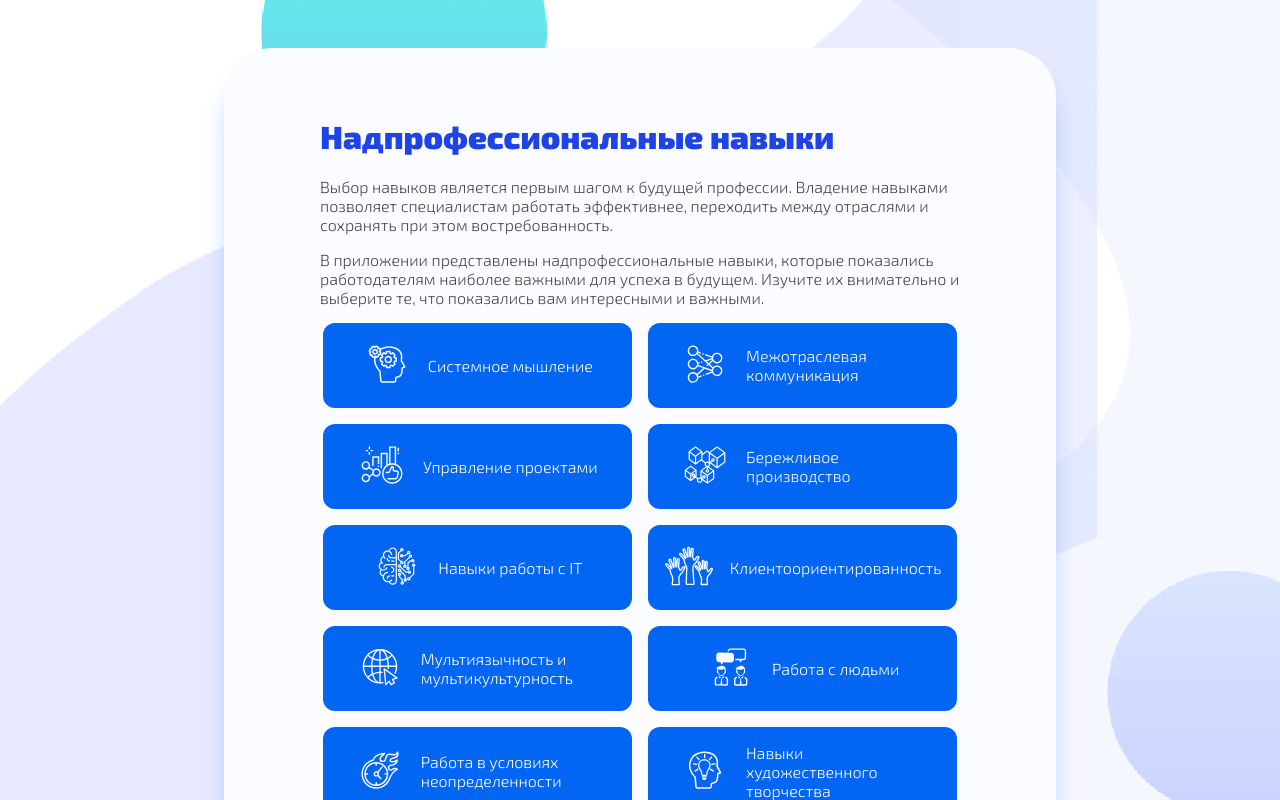
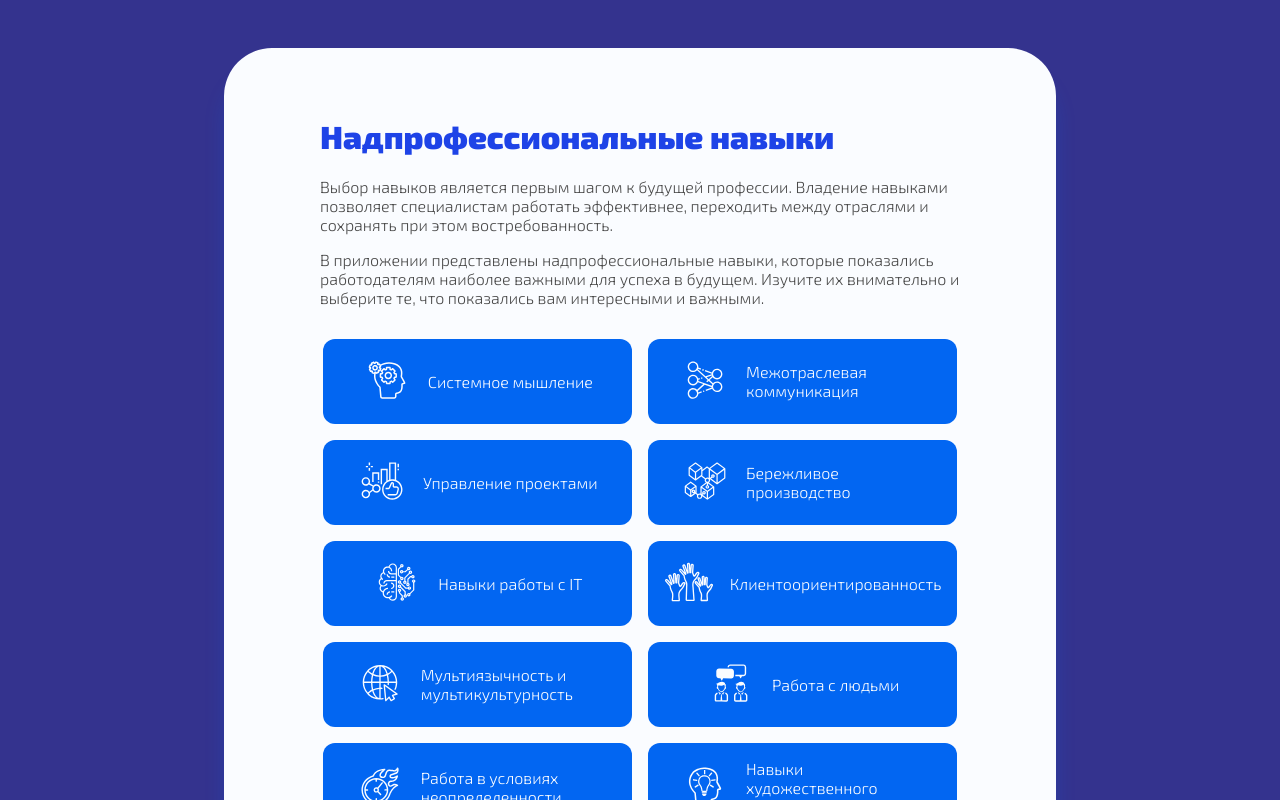
Before and after one commit to gizomo/diplomacy, a Vue app: page / in a window 1280 px wide. Both pictures are taken after a click on the button "Начать". Shown: the top 800 px of the page. Built offline with nearby package versions, Linux system fonts and the light colour scheme.

Commit message:
Model and CheckBox refactored

```diff
--- a/src/App.vue
+++ b/src/App.vue
@@ -1,10 +1,10 @@
 <template>
-  <div class="wave-wrapp">
+  <!-- <div class="wave-wrapp">
     <div class="circles"></div>
     <div class="circles"></div>
-    <div class="wave"></div>
-    <div class="wave"></div>
-  </div>
+    <div class="waves"></div>
+    <div class="waves"></div>
+  </div> -->
   <prof-orient />
   <diplomacy-game v-if="false" />
 </template>
@@ -28,8 +28,7 @@ body {
   margin: 0;
   font-family: "Exo 2", sans-serif;
   color: #4a4a4a;
-  /* background: content-box url("./assets/bg.svg");
-  background-size: 100% auto; */
+  background-color: #34338e;
 }
 h1,
 h2,
@@ -67,7 +66,6 @@ button {
 button:hover {
   transition: all 0.3s ease-in-out;
   opacity: 0.7;
-  transform: translate3d(0, 0, 0);
   box-shadow: 0.1rem 0.1rem 0.2rem 0.1rem rgb(2, 100, 242, 0.2);
 }
 .wave-wrapp {
@@ -77,38 +75,41 @@ button:hover {
   z-index: -1;
   overflow: hidden;
 }
+.circles,
+.waves {
+  position: absolute;
+  width: 100%;
+  height: 8000px;
+}
 .circles {
   background: url("./assets/circles.svg") repeat-y;
-  position: absolute;
-  top: 0;
-  width: 100%;
-  height: 800vh;
+  background-size: 100%;
 }
 .circles:nth-of-type(1) {
-  animation: wave 20s cubic-bezier(0.56, 0.65, 0.43, 0.33) -0.25s infinite;
+  top: 0;
+  left: -100px;
+  animation: wave 30s cubic-bezier(0.56, 0.65, 0.43, 0.33) infinite;
   opacity: 0.4;
 }
 .circles:nth-of-type(2) {
   top: -2000px;
-  animation: wave 50s cubic-bezier(0.56, 0.65, 0.43, 0.33) -0.25s infinite;
+  animation: wave 50s cubic-bezier(0.56, 0.65, 0.43, 0.33) infinite;
   opacity: 0.6;
 }
-.wave {
+.waves {
   background: url("./assets/wave.svg") repeat-y;
-  position: absolute;
-  width: 100%;
-  height: 800vh;
+  background-size: 100%;
 }
-.wave:nth-of-type(3) {
+.waves:nth-of-type(3) {
   top: 0;
-  animation: wave 40s cubic-bezier(0.36, 0.45, 0.63, 0.53) -0.25s infinite,
-    swull 20s ease -0.25s infinite;
+  animation: wave 40s cubic-bezier(0.36, 0.45, 0.63, 0.53) infinite,
+    swull 40s ease infinite;
   opacity: 0.15;
 }
-.wave:nth-of-type(4) {
+.waves:nth-of-type(4) {
   top: -2000px;
-  animation: wave 30s cubic-bezier(0.36, 0.45, 0.63, 0.53) -0.25s infinite,
-    swell 60s ease -0.25s infinite;
+  animation: wave 60s cubic-bezier(0.36, 0.45, 0.63, 0.53) infinite,
+    swell 60s ease infinite;
   opacity: 0.3;
 }
 @keyframes wave {
--- a/src/components/CheckBox.vue
+++ b/src/components/CheckBox.vue
@@ -2,35 +2,34 @@
   <label class="checkbox" :class="{ checked: isChecked }" :for="value">
     <input
       type="checkbox"
-      :id="value"
+      :id="checkBoxObject.id"
       :checked="isChecked"
-      :value="value"
       @change="onChange"
     />
     <span class="svgicon" :id="svgId"></span>
-    {{ label }}
+    {{ checkBoxObject.name }}
+    <span class="checkbox-info" @click.prevent="openInfo">
+      <i class="material-icons">info</i>
+    </span>
   </label>
 </template>
 <script>
 export default {
+  name: "CheckBox",
   model: {
     prop: "modelValue",
     event: "change",
   },
   props: {
     dataType: { type: String },
-    label: { type: String, required: true },
     modelValue: { type: Array },
     value: { type: Number },
-    optionObj: { type: Object },
+    checkBoxObject: { type: Object },
   },
   data() {
     return {
       checkedOption: this.modelValue,
-
       svgId: `svg_${this.dataType}_${this.value}`,
-      iconData: this.optionObj,
-      svgContainer: null,
     };
   },
   computed: {
@@ -39,6 +38,9 @@ export default {
     },
   },
   methods: {
+    openInfo() {
+      this.$emit("openInfo", this.checkBoxObject);
+    },
     onChange(event) {
       if (event.target.checked) {
         this.checkedOption.push(this.value);
@@ -48,10 +50,10 @@ export default {
       this.$emit("change", this.checkedOption);
     },
     generateIcon() {
-      this.svgContainer = this.$svg(this.svgId)
+      this.$svg(this.svgId)
         .size(50, 50)
         .viewbox(0, 0, 26.4, 26.4)
-        .path(this.iconData.d)
+        .path(this.checkBoxObject.d)
         .fill("#fafcff");
     },
   },
@@ -62,6 +64,7 @@ export default {
 </script>
 <style scoped>
 .checkbox {
+  position: relative;
   width: calc((100% / 3) + 2rem);
   display: flex;
   justify-content: center;
@@ -76,8 +79,18 @@ export default {
 .checkbox:hover {
   transition: all 0.3s ease-in-out;
   opacity: 0.7;
-  transform: translate3d(0, 0, 0);
   box-shadow: 0.1rem 0.1rem 0.2rem 0.1rem rgb(2, 100, 242, 0.2);
+}
+.checkbox-info {
+  position: absolute;
+  top: 0.75rem;
+  right: 0.75rem;
+  opacity: 0;
+  transition: opacity 0.3s ease-in;
+  transition-delay: 0.5s;
+}
+.checkbox:hover .checkbox-info {
+  opacity: 1;
 }
 .checkbox input {
   display: none;
--- a/src/components/Modal.vue
+++ b/src/components/Modal.vue
@@ -2,20 +2,28 @@
   <div class="modal-wrapper" ref="modal_wrapper">
     <div class="modal">
       <div class="modal-header">
-        <div class="modal-title"><slot name="header"></slot></div>
+        <div class="modal-title">
+          <slot name="header">
+            <h2>{{ modalContent.title }}</h2>
+          </slot>
+        </div>
         <span class="modal-close" @click="closeModal">
           <i class="material-icons">close</i>
         </span>
       </div>
       <div class="modal-content">
-        <slot name="content"></slot>
+        <slot name="content">
+          <div v-html="Content.body"></div>
+        </slot>
       </div>
       <div class="modal-footer">
-        <slot name="footer">
-          <button class="modal-footer-button" @click="closeModal">
-            Продолжить
-          </button>
-        </slot>
+        <div class="buttons">
+          <slot name="footer">
+            <button class="modal-footer-button" @click="closeModal">
+              {{ modalContent.button }}
+            </button>
+          </slot>
+        </div>
       </div>
     </div>
   </div>
@@ -30,14 +38,11 @@ export default {
       default() {
         return {
           title: "Модальное окно",
+          body: "",
           button: "Ok",
-          content: {},
         };
       },
     },
-  },
-  data() {
-    return {};
   },
   methods: {
     closeModal() {
@@ -67,7 +72,7 @@ export default {
   bottom: 0;
   right: 0;
   left: 0;
-  height: 100vh;
+  height: 100%;
   background-color: rgba(64, 64, 64, 0.4);
 }
 .modal {
@@ -76,11 +81,11 @@ export default {
   right: 0;
   left: 0;
   margin: 0 auto;
-  padding: 1rem;
+  padding: 1rem 2rem;
   width: 50vw;
-  background-color: white;
-  border: 1px solid #2e2e2e;
-  box-shadow: 0.1rem 0.1rem 0.2rem 0.1rem rgb(128, 128, 128, 0.5);
+  background-color: #fafcff;
+  border-radius: 1.5rem;
+  box-shadow: 0px 25px 20px rgba(2, 100, 242, 0.2);
 }
 .modal-header {
   display: flex;
--- a/src/components/ProfOrient.vue
+++ b/src/components/ProfOrient.vue
@@ -16,7 +16,9 @@
         открываются для них на программах Факультета исторических и политических
         наук.
       </p>
-      <button class="start-orient" @click="startOrient">Начать</button>
+      <div class="buttons">
+        <button class="start-orient" @click="startOrient">Начать</button>
+      </div>
     </div>
     <div class="skills" v-if="isSkill">
       <h1 class="skills-title">Надпрофессиональные навыки</h1>
@@ -36,9 +38,9 @@
           v-model="selectedSkills"
           dataType="skills"
           :key="skill.id"
-          :label="skill.name"
           :value="skill.id"
-          :optionObj="skill"
+          :checkBoxObject="skill"
+          @openInfo="openCheckBoxInfo"
         />
       </div>
       <div class="buttons">
@@ -65,9 +67,9 @@
           v-model="selectedTrends"
           dataType="trends"
           :key="trend.id"
-          :label="trend.name"
           :value="trend.id"
-          :optionObj="trend"
+          :checkBoxObject="trend"
+          @openInfo="openCheckBoxInfo"
         />
       </div>
       <div class="buttons">
@@ -87,18 +89,41 @@
       </div>
     </div>
   </div>
+  <transition name="fade">
+    <modal
+      v-if="isModalVisible"
+      :modalContent="modalObject"
+      @closeModal="closeModalWindow"
+    >
+      <template #header>
+        <span id="titleIcon"></span>
+        <h2>{{ modalObject.title }}</h2>
+      </template>
+      <template #content></template>
+      <template #footer></template>
+    </modal>
+  </transition>
 </template>
 <script>
 import ProfOrient from "../assets/profOrient";
+import Modal from "./Modal";
 import CheckBox from "./CheckBox";
 
 export default {
   name: "ProfOrient",
   components: {
+    Modal,
     CheckBox,
   },
   data() {
     return {
+      isModalVisible: false,
+      modalObject: {
+        title: String,
+        body: String,
+        button: String,
+      },
+
       isInfo: true,
       isSkill: false,
       isTrends: false,
@@ -114,17 +139,39 @@ export default {
     };
   },
   methods: {
+    closeModalWindow() {
+      this.isModalVisible = false;
+    },
+    openCheckBoxInfo(checkBoxObject) {
+      this.modalObject.title = checkBoxObject.name;
+      this.modalObject.body = checkBoxObject.description;
+      this.modalObject.button = "Закрыть";
+      this.isModalVisible = true;
+      this.$svg("titleIcon")
+        .size(50, 50)
+        .viewbox(0, 0, 26.4, 26.4)
+        .path(checkBoxObject.d)
+        .fill("#1e43e7");
+    },
     startOrient() {
       this.isInfo = false;
       this.isSkill = true;
     },
     skillsSave() {
-      this.isSkill = false;
-      this.isTrends = true;
+      if (this.selectedSkills.length == 0) {
+        alert("Вы не выбрали ни одного навыка");
+      } else {
+        this.isSkill = false;
+        this.isTrends = true;
+      }
     },
     trendsSave() {
-      this.isTrends = false;
-      this.isProfessions = true;
+      if (this.selectedTrends.length == 0) {
+        alert("Вы не выбрали ни одного тренда");
+      } else {
+        this.isTrends = false;
+        this.isProfessions = true;
+      }
     },
     profsReset() {
       this.isProfessions = false;
@@ -154,6 +201,7 @@ export default {
 .prof-orient {
   padding: 3rem;
 }
+.prof-orient-intro,
 .skills,
 .trends,
 .professions {
@@ -169,7 +217,15 @@ export default {
   display: flex;
   flex-wrap: wrap;
   justify-content: center;
-  /* flex-direction: column; */
   gap: 1rem;
+  padding: 1rem 0;
+}
+.fade-enter-active,
+.fade-leave-active {
+  transition: opacity 0.5s ease-in-out;
+}
+.fade-enter,
+.fade-leave-to {
+  opacity: 0;
 }
 </style>
```
Also changed, not shown: src/assets/profOrient.json.
